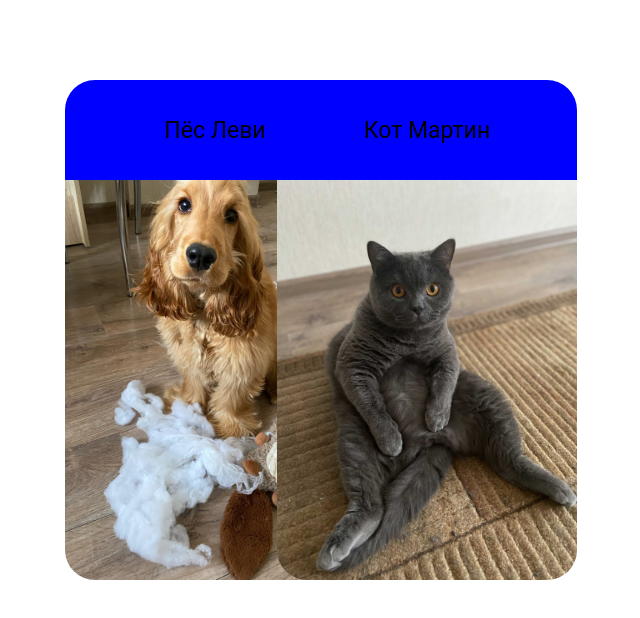
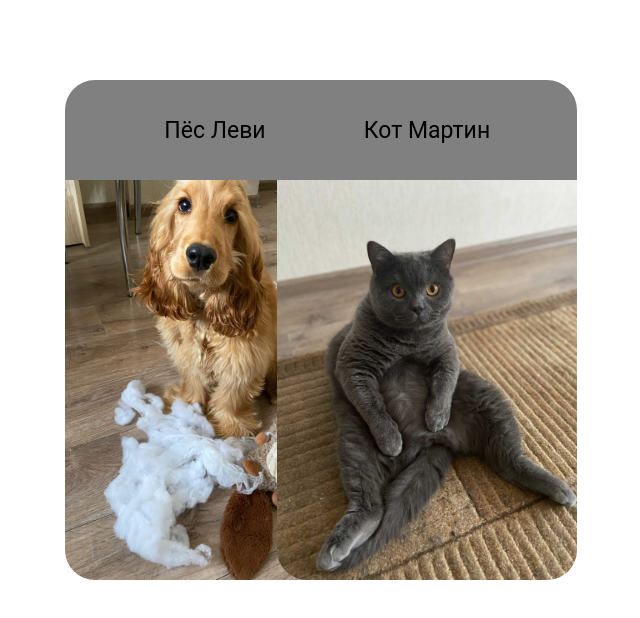
Before and after one commit to kit1212/git_test, a plain HTML site: page index.html in a window 1280 px wide. Shown: the whole page, without its empty margins (319-959 px from the left). Drawn offline with Linux system fonts and the light colour scheme.

Commit message:
Revert "del"
This reverts commit 8ca389488ffb3f68a0376f4033edcd3d29fb3ff7.

```diff
--- a/styles/style.css
+++ b/styles/style.css
@@ -16,7 +16,7 @@ body {
 .block-message {
     width: 300px;
     height: 100px;
-    background-color: blue;
+    background-color: grey;
     display: flex;
     align-items: center;
     justify-content: center;
```
